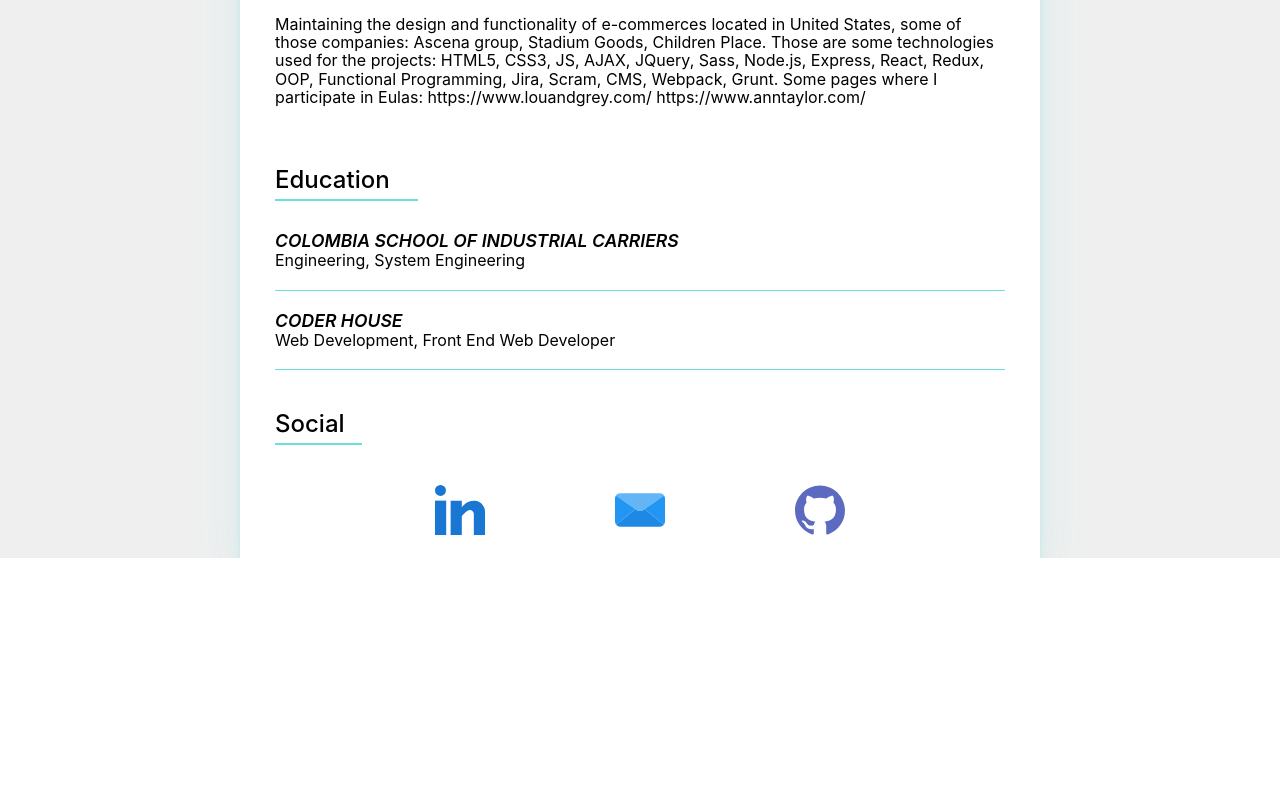
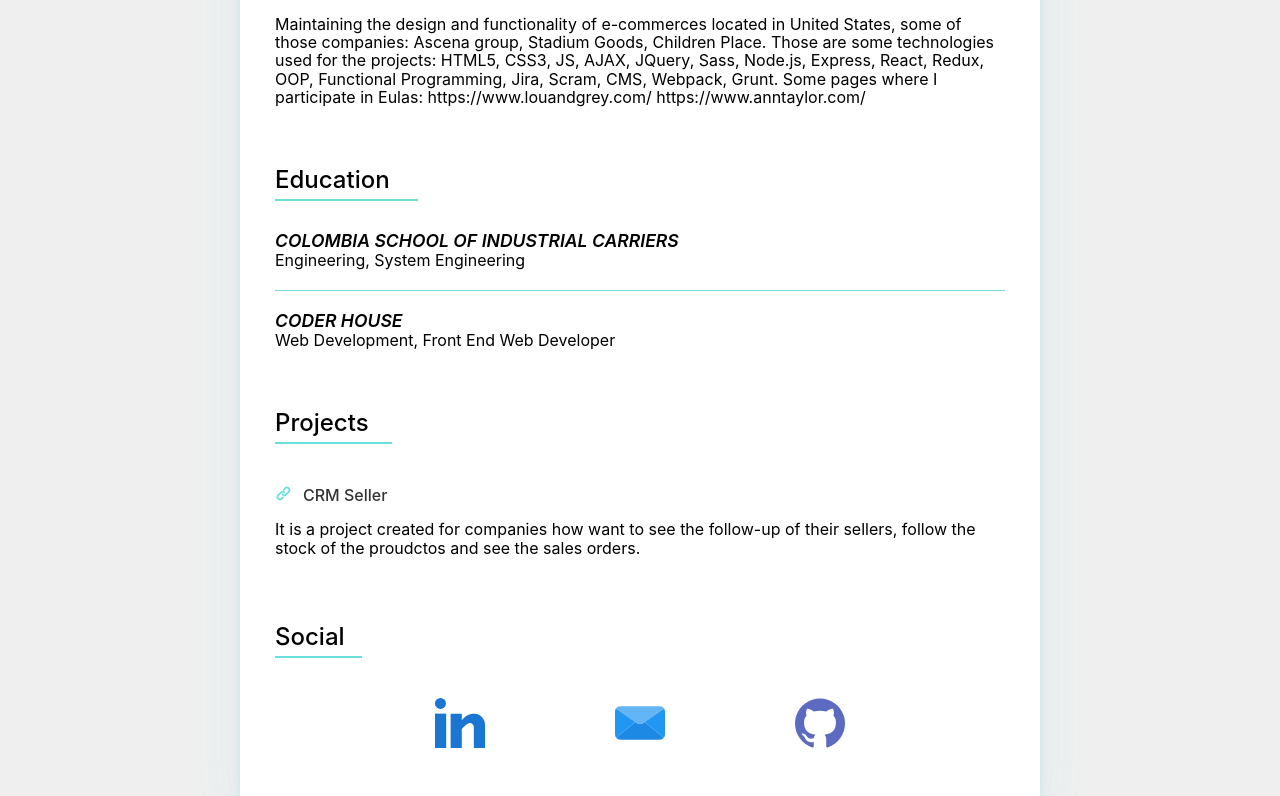
Before and after one commit to prod-revi/cv, a React (Create React App) app: page / in a window 1280 px wide. Shown: the part 811-1607 px from the top of the page. Before the commit the page ends 1369 px from the top, so only its background shows below. Built offline with nearby package versions, Linux system fonts and the light colour scheme.

Commit message:
add projects

```diff
--- a/src/cv/About.js
+++ b/src/cv/About.js
@@ -12,7 +12,7 @@ function About(props) {
           {info.map((item) => {
             return (
               <ContainerItem key={item.id}>
-                <FirstColumn>{item.key}</FirstColumn>
+                <FirstColumn>{item.key} :</FirstColumn>
                 <SecondColumn>{item.value}</SecondColumn>
               </ContainerItem>
             )
--- a/src/cv/Educations.js
+++ b/src/cv/Educations.js
@@ -31,6 +31,7 @@ const EducationContainerItem = styled.div`
 
   &:last-child {
     margin-bottom: 0;
+    border-bottom: none;
   }
 
   span {
--- /dev/null
+++ b/src/cv/Projects.js
@@ -0,0 +1,67 @@
+import React from 'react'
+import { Subtitle, ContainerSection } from '../common'
+import styled from 'styled-components'
+
+const Projects = ({ projects }) => {
+  const { title, items } = projects
+  return (
+    <ContainerSection>
+      <Subtitle title={title} withoutBackground />
+      <>
+        {items.map( i => {
+          const { url, title, description } = i
+          return (
+            <ContainerProject key={i.id} >
+              {/* eslint-disable-next-line react/jsx-no-target-blank */}
+              <a href={url} target="_blank">
+                <svg
+                  fill="currentColor"
+                  viewBox="0 0 20 20">
+                  <path
+                    fillRule="evenodd"
+                    d="M12.586 4.586a2 2 0 112.828 2.828l-3 3a2 2 0 01-2.828 0 1 1 0 00-1.414 1.414 4 4 0 005.656 0l3-3a4 4 0 00-5.656-5.656l-1.5 1.5a1 1 0 101.414 1.414l1.5-1.5zm-5 5a2 2 0 012.828 0 1 1 0 101.414-1.414 4 4 0 00-5.656 0l-3 3a4 4 0 105.656 5.656l1.5-1.5a1 1 0 10-1.414-1.414l-1.5 1.5a2 2 0 11-2.828-2.828l3-3z"
+                    clip-rule="evenodd">
+                    </path>
+                </svg>
+              {title}
+              </a>
+              <p>{description}</p>
+            </ContainerProject>
+          )
+        })}
+      </>
+    </ContainerSection>
+  )
+}
+
+const ContainerProject = styled.div`
+  padding: 10px;
+  border-bottom: 1px solid #6bdfdc;
+
+  a {
+    color: #333;
+    text-decoration: none;
+    font-weight: 500;
+
+    &:hover,
+    &:active,
+    &:focus {
+      font-weight: 600;
+      color: #6bdfdc;
+    }
+
+    svg {
+      color: #6bdfdc;
+      width: 17px;
+      margin-right: 11px;
+      position: relative;
+      top: 1px;
+    }
+  }
+
+  &:last-child {
+    border-bottom: none;
+  }
+`
+
+export default Projects
--- a/src/cv/Social.js
+++ b/src/cv/Social.js
@@ -47,6 +47,7 @@ const ItemContainer = styled.div`
 
 const ContainerSocial = styled.div`
   text-align: center;
+  padding-bottom: 25px;
 `
 
 export default Social
--- a/src/cv/cv.json
+++ b/src/cv/cv.json
@@ -64,6 +64,17 @@
       }
     ]
   },
+  "projects": {
+    "title": "Projects",
+    "items": [
+      {
+        "id": "1",
+        "title": "CRM Seller",
+        "url": "https://crm-seller-front.vercel.app/login",
+        "description": "It is a project created for companies how want to see the follow-up of their sellers, follow the stock of the proudctos and see the sales orders."
+      }
+    ]
+  },
   "social": [
     {
       "id": "1",
--- a/src/cv/index.js
+++ b/src/cv/index.js
@@ -6,21 +6,21 @@ import Skills from './Skills'
 import Experiences from './Experiences'
 import Educations from './Educations'
 import Social from './Social'
+import Projects from './Projects'
 import styled from 'styled-components'
 
 function Cv () {
-  const { head, about, skills, experiences, educations, social } = data
+  const { head, about, skills, experiences, educations, projects, social } = data
   return (
     <BackgroundContainer>
       <CvContainer>
         <Head head={head} />
         <About about={about} />
         <Skills skills={skills} />
-        <SectionColor>
-          <Experiences experiences={experiences} />
-          <Educations educations={educations} />
-          <Social social={social} />
-        </SectionColor>
+        <Experiences experiences={experiences} />
+        <Educations educations={educations} />
+        <Projects projects={projects} />
+        <Social social={social} />
       </CvContainer>
     </BackgroundContainer>
   )
@@ -42,8 +42,4 @@ const CvContainer = styled.div`
                 0 32px 64px rgba(107, 223, 220,0.07);
 `
 
-const SectionColor = styled.div`
-  /* background-color: #6bdfdc; */
-`
-
 export default Cv
```
